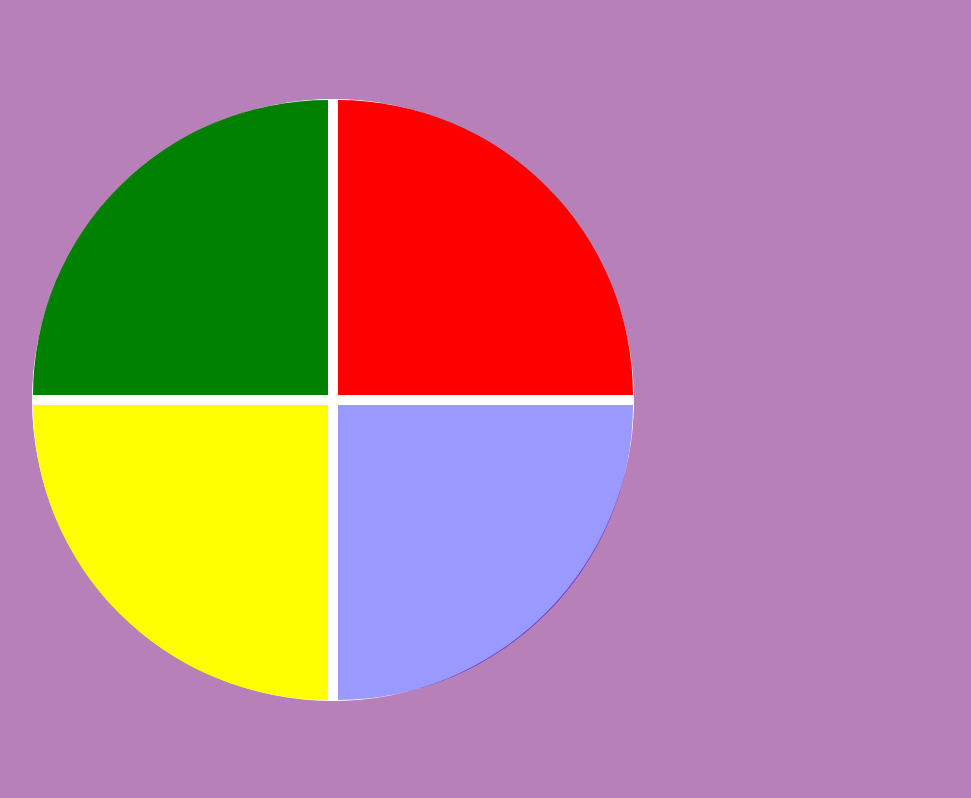
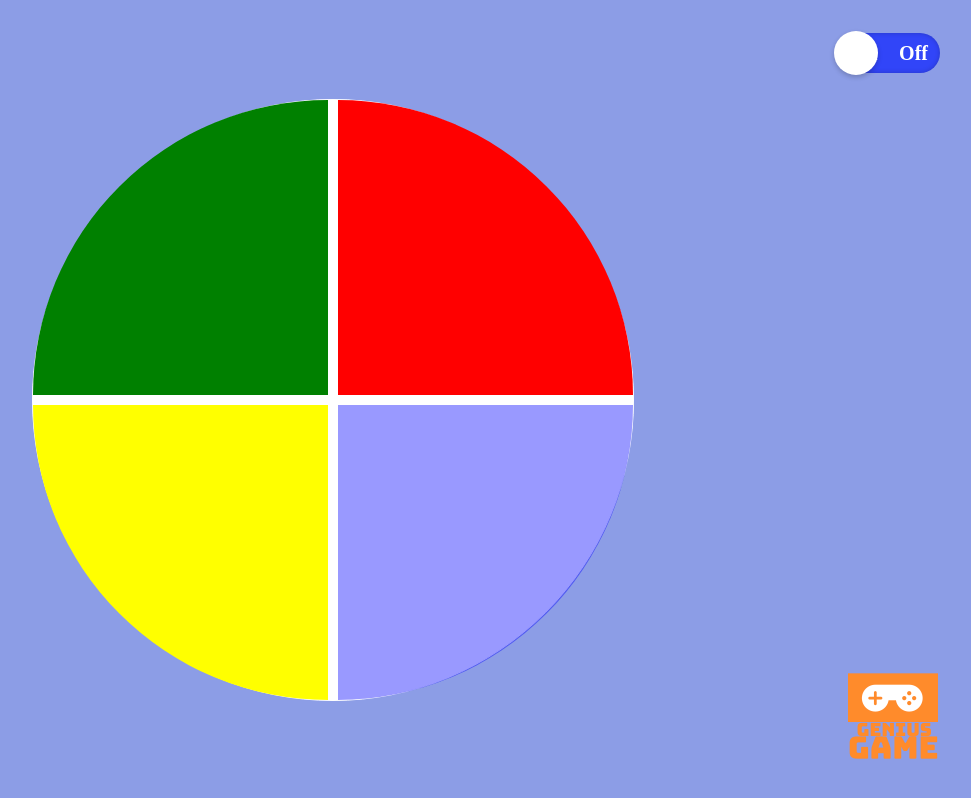
Before and after one commit to gusm217/Jogo-GENIUS, a plain HTML site: page index.html in a window 1280 px wide. Shown: the whole page, without its empty margins (307-1278 px from the left). Drawn offline with Linux system fonts and the light colour scheme.

Commit message:
Add toggle button for colorblind

```diff
--- a/index.html
+++ b/index.html
@@ -14,7 +14,17 @@
             <div class="blue"></div>
             <div class="yellow"></div>
         </div>
+        <div id="geniusLogo">
+            <img src="./readme_images/75d84084-3af6-40eb-9082-4c6267a96286_200x200.png" width="100" height="100">
+        </div>
+        <div class="toggleBox">
+            <div class="toggle">
+            <input type="checkbox">
+            <label for="" class="onbtn">On</label>
+            <label for="" class="offbtn">Off</label>
+            </div>
+        </div>
     </div>
-    <script type='text/javascript' src="script.js"></script>
+    <script defer type='text/javascript' src="script.js"></script>
 </body>
 </html>
--- a/script.js
+++ b/script.js
@@ -26,7 +26,7 @@ let shuffleOrder = () => {
 
 //acende a próxima cor
 let lightColor = (element, number) => {
-    number = number * 500;
+    number = number * 600;
     setTimeout(() => {
         element.classList.add('selected');
     }, number);
--- a/style.css
+++ b/style.css
@@ -1,6 +1,8 @@
 body {
   margin: 0;
-  background-color: rgb(184, 128, 184);
+  padding: 0;
+  align-items: center;
+  background-color: rgb(140, 157, 230);
 }
 
 .main-game {
@@ -48,3 +50,68 @@ body {
 .selected {
   opacity: 0.4;
 }
+
+#geniusLogo {
+  position: absolute;
+  right: 0px;
+  bottom: 0px;
+  margin: 30px;
+}
+
+input[type="checkbox"] {
+  width: 100px;
+  height: 40px;
+  background: rgb(49, 69, 248);
+  -webkit-appearance: none;
+  border-radius: 20px;
+  outline: none;
+  transition: 0.4s;
+  box-shadow: inset 0 0 5px rgba(0, 0, 0, 0.2);
+  cursor: pointer;
+}
+
+input:checked[type="checkbox"] {
+  background: #13a500;
+}
+
+input[type="checkbox"]::before {
+  position: absolute;
+  content: "";
+  left: 0;
+  width: 40px;
+  height: 40px;
+  background: #fff;
+  border-radius: 50%;
+  transform: scale(1.1);
+  box-shadow: 0 2px 5px rgba(0, 0, 0, 0.2);
+}
+
+input:checked[type="checkbox"]::before {
+  left: 62px;
+}
+
+.toggle {
+  position: absolute;
+  right: 0px;
+  top: 0px;
+  margin: 30px;
+}
+
+label {
+  position: absolute;
+  color: #fff;
+  font-weight: 700;
+  font-size: 20px;
+  pointer-events: none;
+}
+
+.onbtn {
+  bottom: 15px;
+  left: 15px;
+}
+
+.offbtn {
+  bottom: 15px;
+  right: 15px;
+  color: #fff(255, 0, 179);
+}
```
